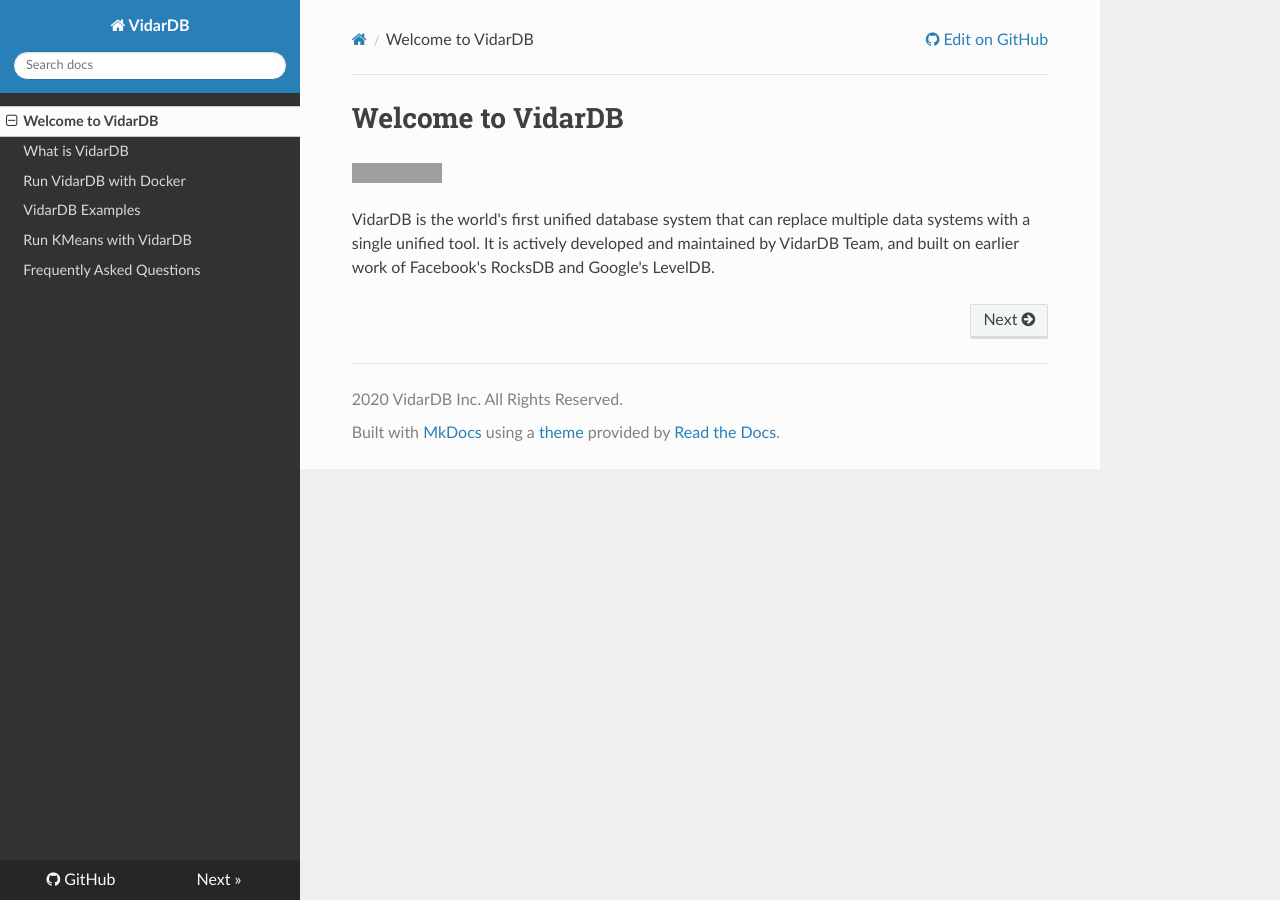
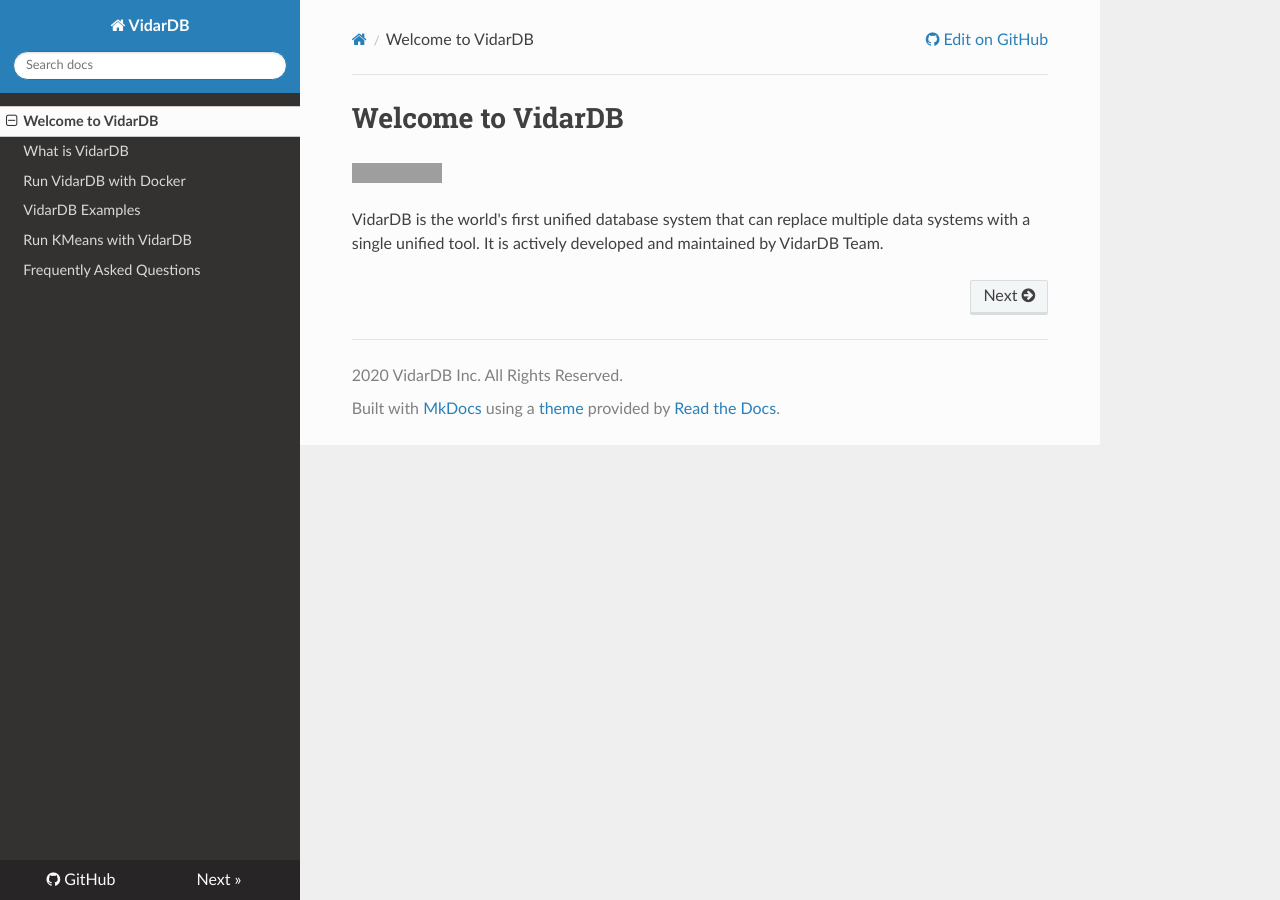
Before and after one commit to vidardb/docs, an MkDocs documentation site: the page built from docs/index.md, in a window 1280 px wide. Built offline with MkDocs 1.6.1, drawn with Linux system fonts in a browser that asks for light colours; nearby versions of some CDN libraries; grey boxes are pictures that could not be loaded.

Commit message:
Update index.md

```diff
--- a/docs/index.md
+++ b/docs/index.md
@@ -2,4 +2,4 @@
 
 [![Build Status](https://travis-ci.org/vidardb/vidardb.svg?branch=master)](https://travis-ci.org/vidardb/vidardb)
 
-VidarDB is the world's first unified database system that can replace multiple data systems with a single unified tool. It is actively developed and maintained by VidarDB Team, and built on earlier work of Facebook's RocksDB and Google's LevelDB.
+VidarDB is the world's first unified database system that can replace multiple data systems with a single unified tool. It is actively developed and maintained by VidarDB Team.
```
